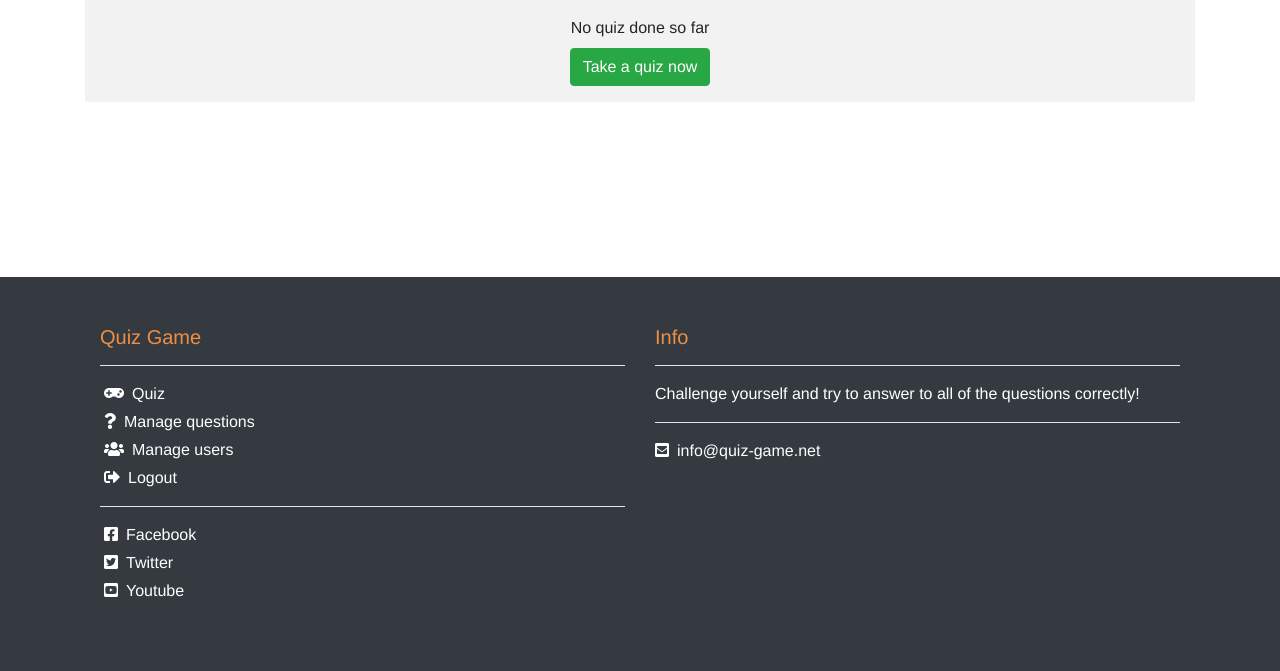
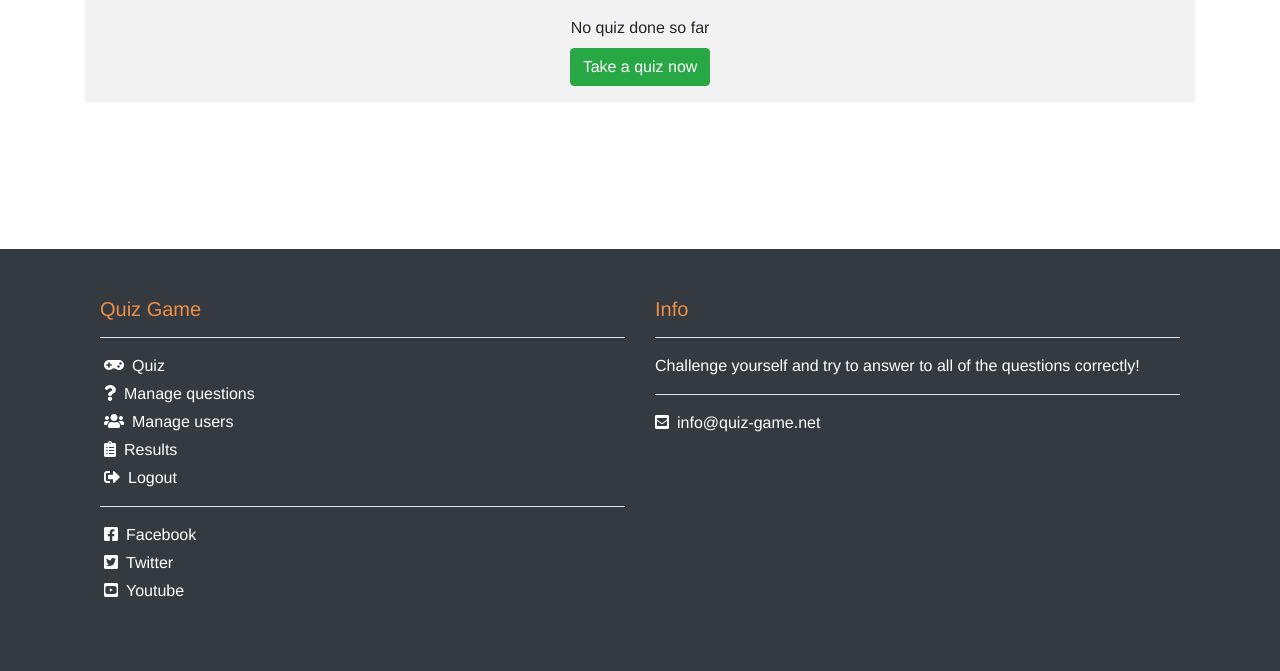
Before and after one commit to FrankN88/quiz-game, a Flask app: page /all_results in a window 1280 px wide. Shown: the part 129-800 px from the top of the page. Run offline with Flask 2, Linux system fonts and the light colour scheme; the visitor is signed in with stand-in values (Sample User, id 1); data that the repository does not hold is empty; some libraries are stand-ins or nearby versions.

Commit message:
footer.html - Adding results link (only for logged users)

```diff
--- a/templates/footer.html
+++ b/templates/footer.html
@@ -22,6 +22,9 @@
                             <a href="/questions" class="d-block m-1"><i class="fas fa-question mr-2"></i>Manage questions</a>
                             <a href="/users" class="d-block m-1"><i class="fas fa-users mr-2"></i>Manage users</a>
                         {% endif %}
+
+                        <!-- results link -->
+                        <a href="/all_results" class="d-block m-1"><i class="fas fa-clipboard-list mr-2"></i>Results</a>
 
                         <!-- all users logged -->
                         <a href="/logout" class="d-block m-1"><i class="fas fa-sign-out-alt mr-2"></i>Logout</a>
```
